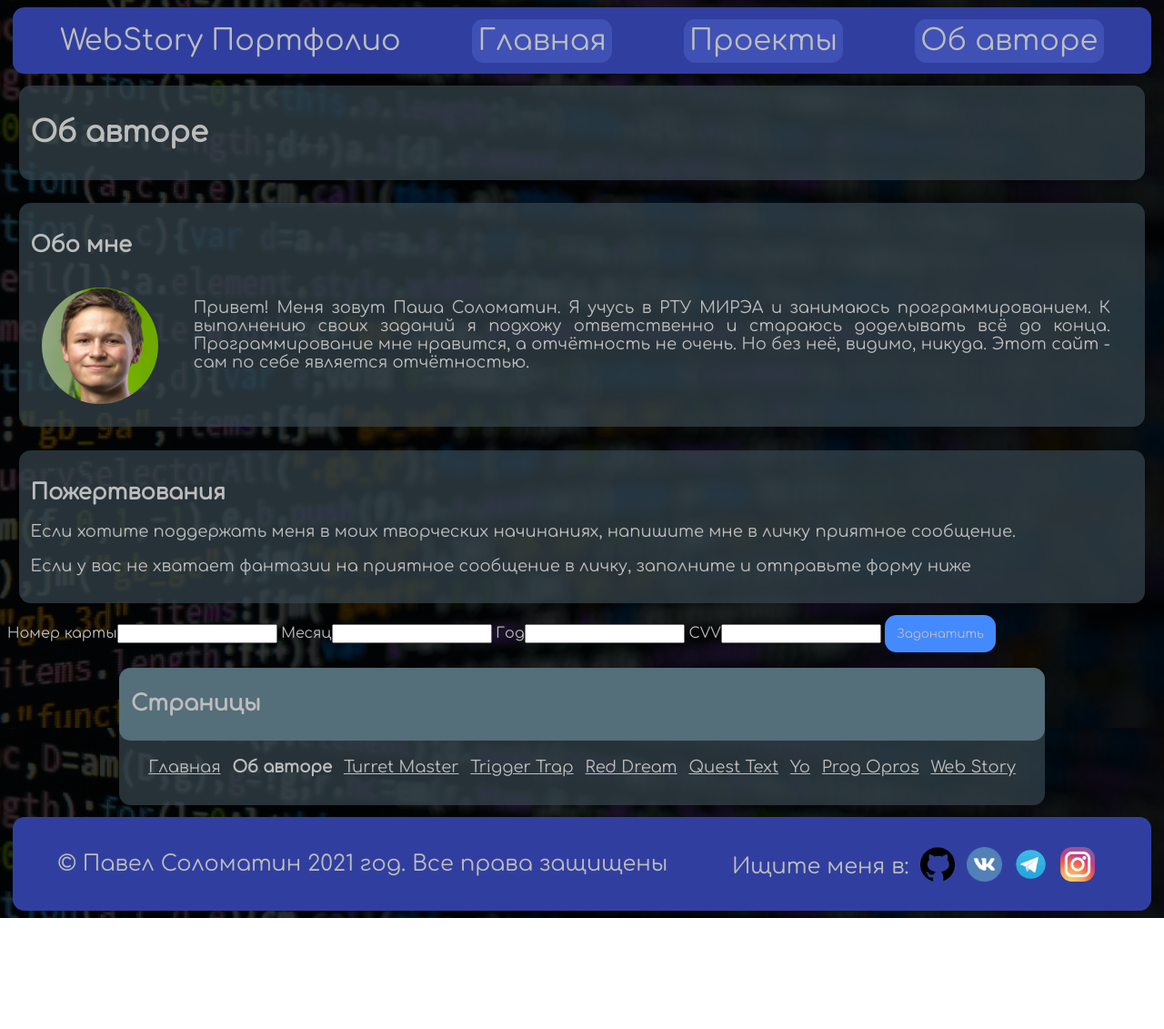
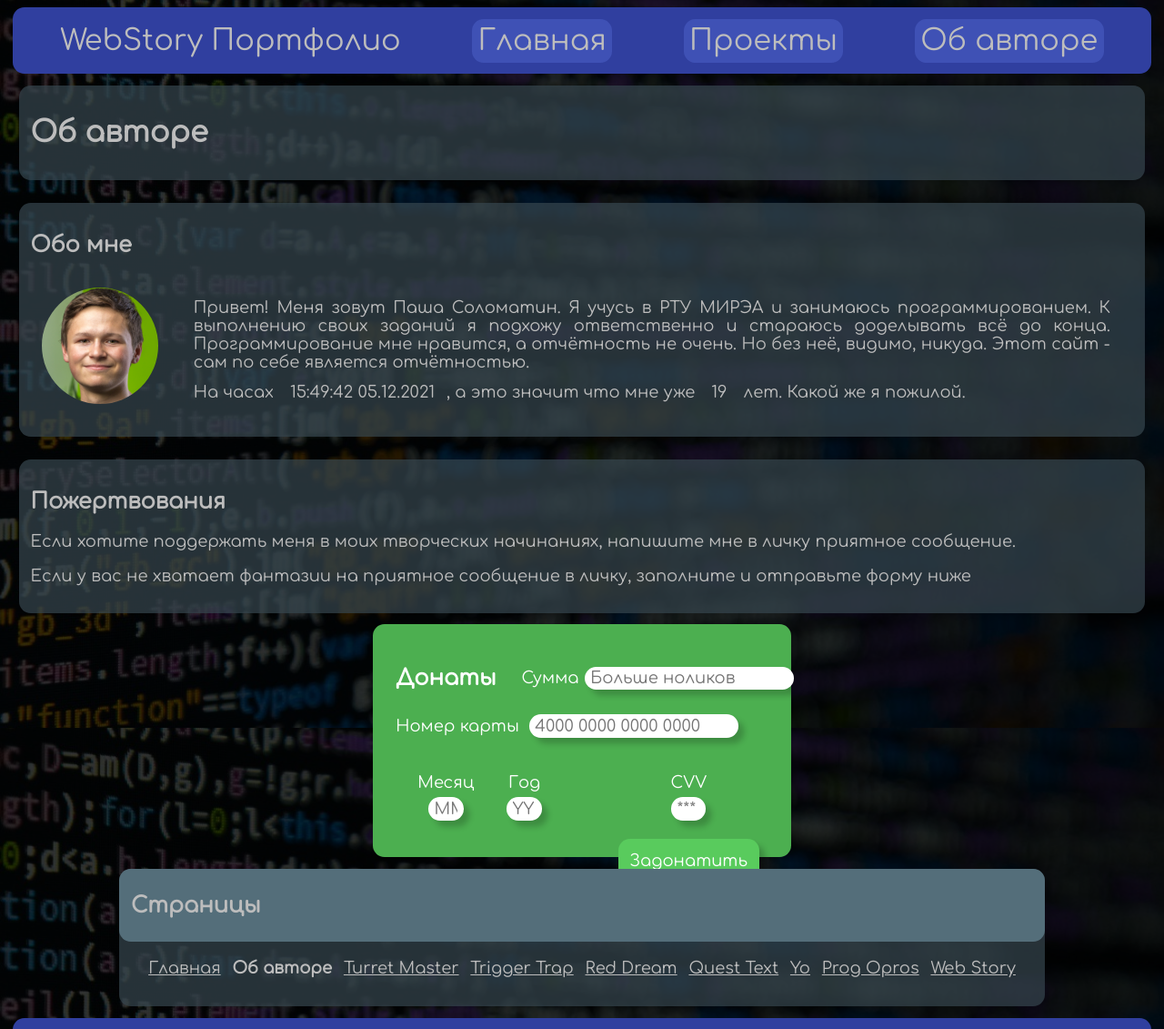
Before and after one commit to PenzaStreetGames/WebStory, a plain HTML site: page pages/author.html in a window 1280 px wide. Shown: the top 1131 px of the page at 91% size. Before the commit the page ends 1009 px from the top, so only its background shows below. Drawn offline with Linux system fonts and the light colour scheme; a web font is replaced by a local one.

Commit message:
05.12.2021 Пахнет палёным салом, мне не нравится

```diff
--- a/pages/author.html
+++ b/pages/author.html
@@ -43,22 +43,47 @@
                         сам по себе является отчётностью.
                     </p>
                     <p>
+                        На часах <span class="clock_row"></span>, а это значит что мне уже <span class="age_row"></span> лет.
+                        Какой же я пожилой.
                     </p>
                 </div>
             </div>
         </div>
-        <div class="panel">
+        <div class="panel donate">
             <h2>Пожертвования</h2>
             <p>Если хотите поддержать меня в моих творческих начинаниях, напишите мне в личку приятное сообщение.</p>
             <p>Если у вас не хватает фантазии на приятное сообщение в личку, заполните и отправьте форму ниже</p>
         </div>
-        <form class="bank_card_div">
-            <label for="card_number">Номер карты</label><input id="card_number" type="text">
-            <label for="valid_month">Месяц</label><input id="valid_month" type="text">
-            <label for="valid_year">Год</label><input id="valid_year" type="text">
-            <label for="cvv">CVV</label><input id="cvv" type="text">
-            <button type="submit">Задонатить</button>
-        </form>
+        <div class="bank_card_div">
+            <div class="bank_card_form_div">
+                <form class="bank_card_form">
+                    <h2>Донаты</h2>
+                    <div id="sum_div">
+                        <label id="sum_label" for="sum">Сумма</label>
+                        <input placeholder="Больше ноликов" id="sum" type="text" onkeydown="attemptIncrement()">
+                    </div>
+                    <div id="card_number_div">
+                        <label id="card_number_label" for="card_number">Номер карты</label>
+                        <input placeholder="4000 0000 0000 0000" id="card_number" type="text" onkeydown="attemptIncrement()">
+                    </div>
+                    <div id="valid_month_div">
+                        <label id="valid_month_label" for="valid_month">Месяц</label>
+                        <input placeholder="MM" id="valid_month" type="text" onkeydown="attemptIncrement()">
+                    </div>
+                    <div id="valid_year_div">
+                        <label id="valid_year_label" for="valid_year">Год</label>
+                        <input placeholder="YY" id="valid_year" type="text" onkeydown="attemptIncrement()">
+                    </div>
+                    <div id="cvv_div">
+                        <label id="cvv_label" for="cvv">CVV</label>
+                        <input placeholder="***" id="cvv" type="text" onkeydown="attemptIncrement()">
+                    </div>
+                    <button id="submit_button" onclick="attemptIncrement()">
+                        Задонатить
+                    </button>
+                </form>
+            </div>
+        </div>
     </main>
     <nav class="panel">
         <div class="pages_list_header">
@@ -122,5 +147,7 @@
         document.location.href = url;
     }
 </script>
+<script src="scripts/donate.js"></script>
+<script src="scripts/clock.js"></script>
 </body>
 </html>
--- /dev/null
+++ b/pages/scripts/clock.js
@@ -0,0 +1,32 @@
+var clock = document.querySelector(".clock_row");
+var age = document.querySelector(".age_row");
+var birthday = new Date("05 September 2002 00:00");
+
+function updateClock() {
+    let now = new Date();
+
+    let hours = now.getHours();
+    let minutes = now.getMinutes();
+    let seconds = now.getSeconds();
+
+    let days = now.getDate();
+    let months = now.getMonth() + 1;
+    let years = now.getFullYear();
+
+    hours = (Number(hours) < 10 ? "0" + hours : hours);
+    minutes = (Number(minutes) < 10 ? "0" + minutes : minutes);
+    seconds = (Number(seconds) < 10 ? "0" + seconds : seconds);
+
+    days = (Number(days) < 10 ? "0" + days : days);
+    months = (Number(months) < 10 ? "0" + months : months);
+    years = (Number(years) < 10 ? "0" + years : years);
+
+    clock.textContent = hours + ":" + minutes + ":" + seconds + " " + days + "." + months + "." + years;
+
+    let old = Math.round((now - birthday) / (1000 * 60 * 60 * 24 * 365));
+
+    age.textContent = old;
+}
+
+updateClock();
+setInterval(updateClock, 250);
--- /dev/null
+++ b/pages/scripts/donate.js
@@ -0,0 +1,30 @@
+var button = document.querySelector("#submit_button");
+var sum = document.querySelector("#sum");
+var card_number = document.querySelector("#card_number");
+var valid_month = document.querySelector("#valid_month");
+var valid_year = document.querySelector("#valid_year");
+var cvv = document.querySelector("#cvv");
+var attempts = 0;
+var card_div = document.querySelector(".bank_card_div");
+var donate_div = document.querySelector(".donate");
+var strings = ["Нет, спасибо", "Не заполняйте форму", "Я пошутил", "Я её удалю сейчас", "Я предупреждал"]
+
+var field_list = [sum, card_number, valid_month, valid_year, cvv];
+
+function attemptIncrement() {
+    if (attempts < strings.length) {
+        for (let i = 0; i < field_list.length; i++) {
+            field_list[i].value = strings[attempts];
+        }
+        attempts += 1;
+    }
+    else {
+        card_div.remove();
+        donate_div.remove();
+    }
+}
+
+button.addEventListener("click", function (event) {
+    attemptIncrement();
+    button.remove();
+})
--- a/pages/styles/author.css
+++ b/pages/styles/author.css
@@ -0,0 +1,93 @@
+.bank_card_div {
+    display: flex;
+    justify-content: center;
+    box-sizing: border-box;
+}
+
+.bank_card_form_div {
+    width: 36vw;
+    height: 20vw;
+    background-color: #4CAF50;
+    border-radius: var(--borderRadius);
+    padding: 2vw;
+}
+
+.bank_card_form {
+    display: grid;
+    grid-template: 1fr 1fr 1fr 1fr / 1fr 1fr 1fr 1fr;
+}
+
+.bank_card_form label, .bank_card_form h2 {
+    text-align: center;
+    position: relative;
+    color: white;
+}
+
+.bank_card_form input {
+    border: none;
+    height: 2vw;
+    border-radius: var(--borderRadius);
+    padding: 0.5vw;
+    margin: 0.5vw;
+    color: var(--primaryTextColor);
+    box-shadow: var(--mediumShadow);
+}
+
+#submit_button {
+    margin: 10px;
+    grid-area: 4 / 4 / span 1 / span 1;
+    background-color: #59cb5d;
+    color: white;
+    box-shadow: var(--mediumShadow);
+}
+
+#submit_button:hover {
+    padding: 1vw;
+}
+
+#card_number_div {
+    grid-area: 2 / 1 / span 1 / span 4;
+}
+
+#valid_month_div {
+    display: flex;
+    flex-direction: column;
+    justify-content: center;
+    align-items: center;
+    grid-area: 3 / 1 / span 1 / span 1;
+}
+
+#valid_year_div {
+    display: flex;
+    flex-direction: column;
+    justify-content: center;
+    align-items: center;
+    grid-area: 3 / 2 / span 1 / span 1;
+}
+
+#cvv_div {
+    display: flex;
+    flex-direction: column;
+    justify-content: center;
+    align-items: center;
+    grid-area: 3 / 4 / span 1 / span 1;
+}
+
+#sum_div {
+    display: flex;
+    flex-direction: row;
+    justify-content: center;
+    align-items: center;
+    grid-area: 1 / 3 / span 1 / span 2;
+}
+
+#cvv {
+    width: 3vw;
+}
+
+#valid_month {
+    width: 3vw;
+}
+#valid_year {
+    width: 3vw;
+}
--- a/pages/styles/base.css
+++ b/pages/styles/base.css
@@ -14,6 +14,7 @@
     min-height: 100%;
     display: flex;
     flex-direction: column;
+    justify-content: center;
     align-items: center;
 }
 
@@ -30,7 +31,7 @@ a:hover {
 }
 
 @media (min-width: 2000px) {
-    p, a, b, span, figcaption, blockquote {
+    p, a, b, span, figcaption, blockquote, label, input, button {
         font-size: 24px;
     }
     header *, h1 {
@@ -42,7 +43,7 @@ a:hover {
 }
 
 @media (min-width: 1200px) and (max-width: 2000px) {
-    p, a, b, span, figcaption, blockquote {
+    p, a, b, span, figcaption, blockquote, label, input, button {
         font-size: 18px;
     }
     header *, h1 {
@@ -54,7 +55,7 @@ a:hover {
 }
 
 @media (min-width: 768px) and (max-width: 1200px) {
-    p, a, b, span, figcaption, blockquote {
+    p, a, b, span, figcaption, blockquote, label, input, button {
         font-size: 16px;
     }
     header *, h1 {
@@ -66,7 +67,7 @@ a:hover {
 }
 
 @media (min-width: 400px) and (max-width: 768px) {
-    p, a, b, span, figcaption, blockquote {
+    p, a, b, span, figcaption, blockquote, label, input, button {
         font-size: 14px;
     }
     footer {
@@ -87,7 +88,7 @@ a:hover {
     footer {
         flex-direction: column;
     }
-    p, b, a, span, figcaption, blockquote {
+    p, b, a, span, figcaption, blockquote, label, input, button {
         font-size: 12px;
     }
     header *, h1 {
--- a/pages/styles/project_page.css
+++ b/pages/styles/project_page.css
@@ -22,7 +22,7 @@
 }
 
 .tech_card span {
-    display: none;
+    font-size: 0;
     padding: 0.5vw;
     transition: var(--quickAnimationTime);
     color: var(--secondPanelColor);
@@ -33,7 +33,7 @@
 }
 
 .tech_card:hover span {
-    display: inline;
+    font-size: 1vw;
     transition: var(--quickAnimationTime);
 }
 
```
Also changed, not shown: pages/scripts/slider.js (added, +31 -0 lines), pages/styles/slider_2.css (added, +48 -0 lines), pages/turret_master.html (+40 -0 lines).
